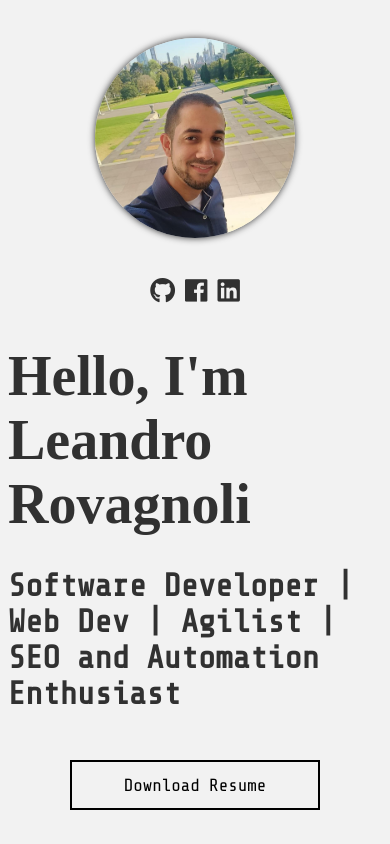
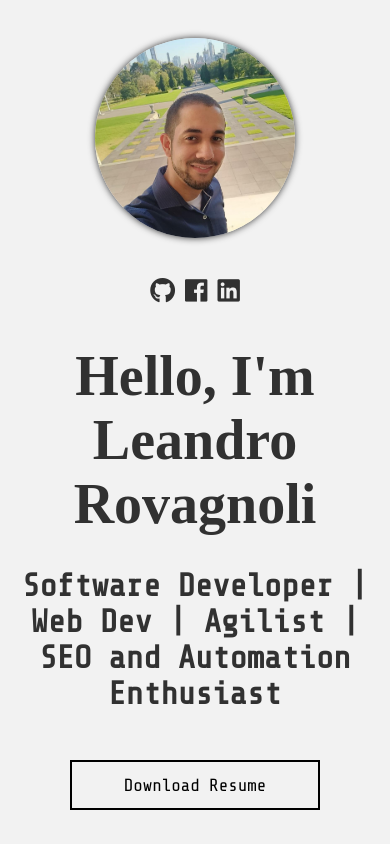
Before and after one commit to leandrorovagnoli/personal-react-site, a React (Create React App) app: page / in a window 390 px wide. Shown: the top 844 px of the page. Built offline with nearby package versions, Linux system fonts and the light colour scheme; a web font is replaced by a local one.

Commit message:
Fixing style for better mobile appearance;

```diff
--- a/src/assets/styles.css
+++ b/src/assets/styles.css
@@ -8,7 +8,8 @@
 }
 
 .flex-column {
-    flex-direction: column
+    flex-direction: column;
+    text-align: center;
 }
 
 .container {
```
